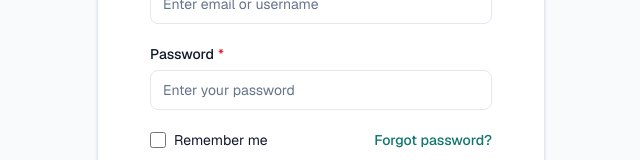
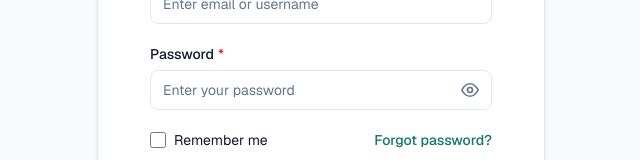
Before and after one commit to CheSubhro/ArogyaCare, a Next.js app: page /login in a window 1280 px wide. Shown: the part 368-528 px from the top of the page, without its empty margins (319-959 px from the left). Built offline with nearby package versions, Linux system fonts and the light colour scheme.

Commit message:
login page eye toggle

```diff
--- a/src/app/(auth)/login/page.tsx
+++ b/src/app/(auth)/login/page.tsx
@@ -16,6 +16,7 @@ export default function LoginPage() {
   const [identifier, setIdentifier] = useState("");
   const [password, setPassword] = useState("");
   const [rememberMe, setRememberMe] = useState(false);
+  const [showPassword, setShowPassword] = useState(false);
 
   const [error, setError] = useState("");
   const [loading, setLoading] = useState(false);
@@ -119,8 +120,9 @@ export default function LoginPage() {
                 label="Password"
                 required
               >
+                <div className="relative">
                   <Input
-                  type="password"
+                    type={showPassword ? "text" : "password"}
                     value={password}
                     onChange={(event) =>
                       setPassword(event.target.value)
@@ -129,7 +131,75 @@ export default function LoginPage() {
                     autoComplete="current-password"
                     disabled={loading}
                     required
+                    className="pr-10"
                   />
+
+                  <button
+                    type="button"
+                    onClick={() =>
+                      setShowPassword((prev) => !prev)
+                    }
+                    disabled={loading}
+                    aria-label={
+                      showPassword
+                        ? "Hide password"
+                        : "Show password"
+                    }
+                    className="absolute right-3 top-1/2 -translate-y-1/2 text-[var(--color-text-muted)] transition hover:text-[var(--color-text)] disabled:cursor-not-allowed disabled:opacity-50"
+                  >
+                    {showPassword ? (
+                      <svg
+                        xmlns="http://www.w3.org/2000/svg"
+                        viewBox="0 0 24 24"
+                        fill="none"
+                        stroke="currentColor"
+                        strokeWidth="2"
+                        className="h-5 w-5"
+                      >
+                        <path
+                          strokeLinecap="round"
+                          strokeLinejoin="round"
+                          d="M3 3l18 18"
+                        />
+                        <path
+                          strokeLinecap="round"
+                          strokeLinejoin="round"
+                          d="M10.58 10.58a2 2 0 102.83 2.83"
+                        />
+                        <path
+                          strokeLinecap="round"
+                          strokeLinejoin="round"
+                          d="M9.88 4.24A10.94 10.94 0 0112 4c5 0 8.5 4 9.5 8a11.6 11.6 0 01-3.02 4.94"
+                        />
+                        <path
+                          strokeLinecap="round"
+                          strokeLinejoin="round"
+                          d="M6.61 6.61C4.98 7.72 3.8 9.31 3.5 12c.42 1.74 1.3 3.15 2.55 4.39C7.72 17.98 9.31 19.16 12 19.5c1.74-.42 3.15-1.3 4.39-2.55"
+                        />
+                      </svg>
+                    ) : (
+                      <svg
+                        xmlns="http://www.w3.org/2000/svg"
+                        viewBox="0 0 24 24"
+                        fill="none"
+                        stroke="currentColor"
+                        strokeWidth="2"
+                        className="h-5 w-5"
+                      >
+                        <path
+                          strokeLinecap="round"
+                          strokeLinejoin="round"
+                          d="M2.25 12s3.75-7.5 9.75-7.5S21.75 12 21.75 12 18 19.5 12 19.5 2.25 12 2.25 12z"
+                        />
+                        <circle
+                          cx="12"
+                          cy="12"
+                          r="3"
+                        />
+                      </svg>
+                    )}
+                  </button>
+                </div>
               </FormField>
 
               <div className="flex items-center justify-between gap-4">
```
Lines whose indentation alone changed are shown as unchanged.
